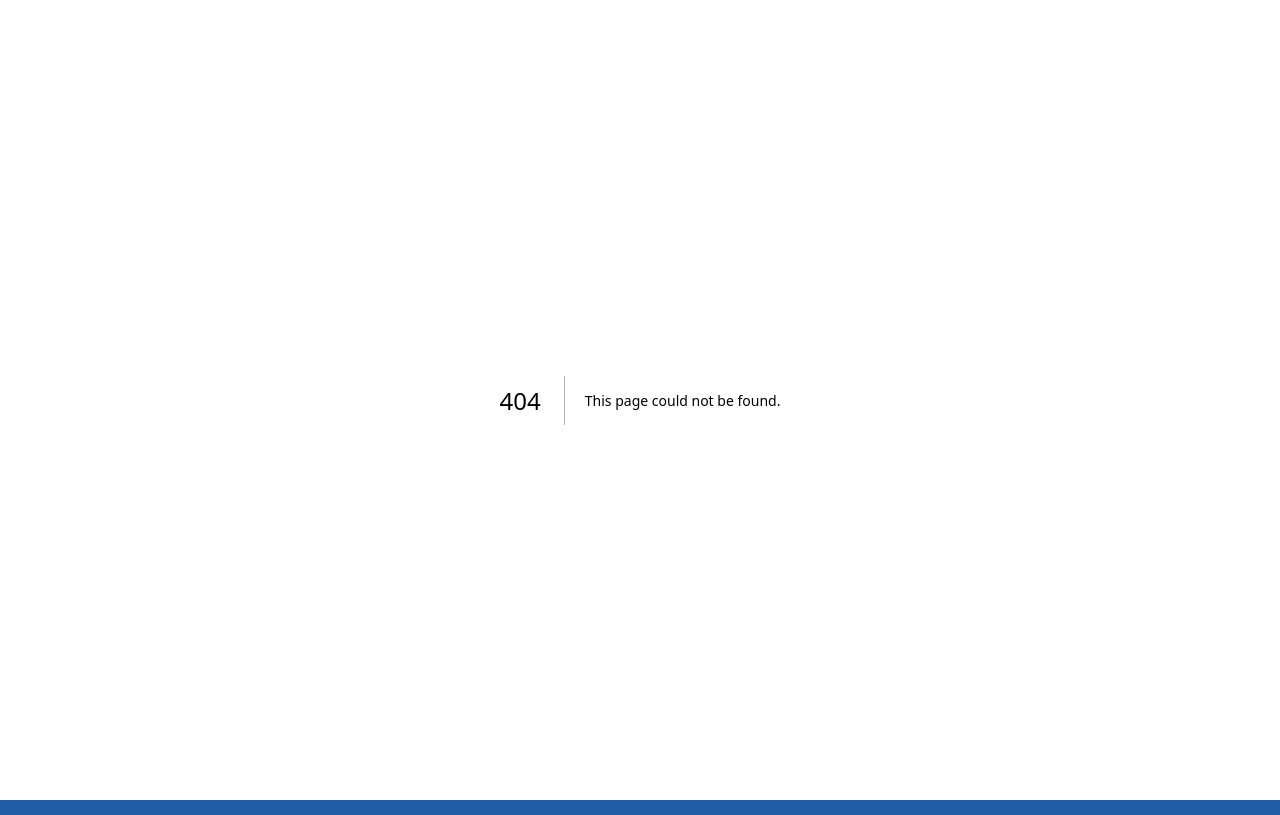
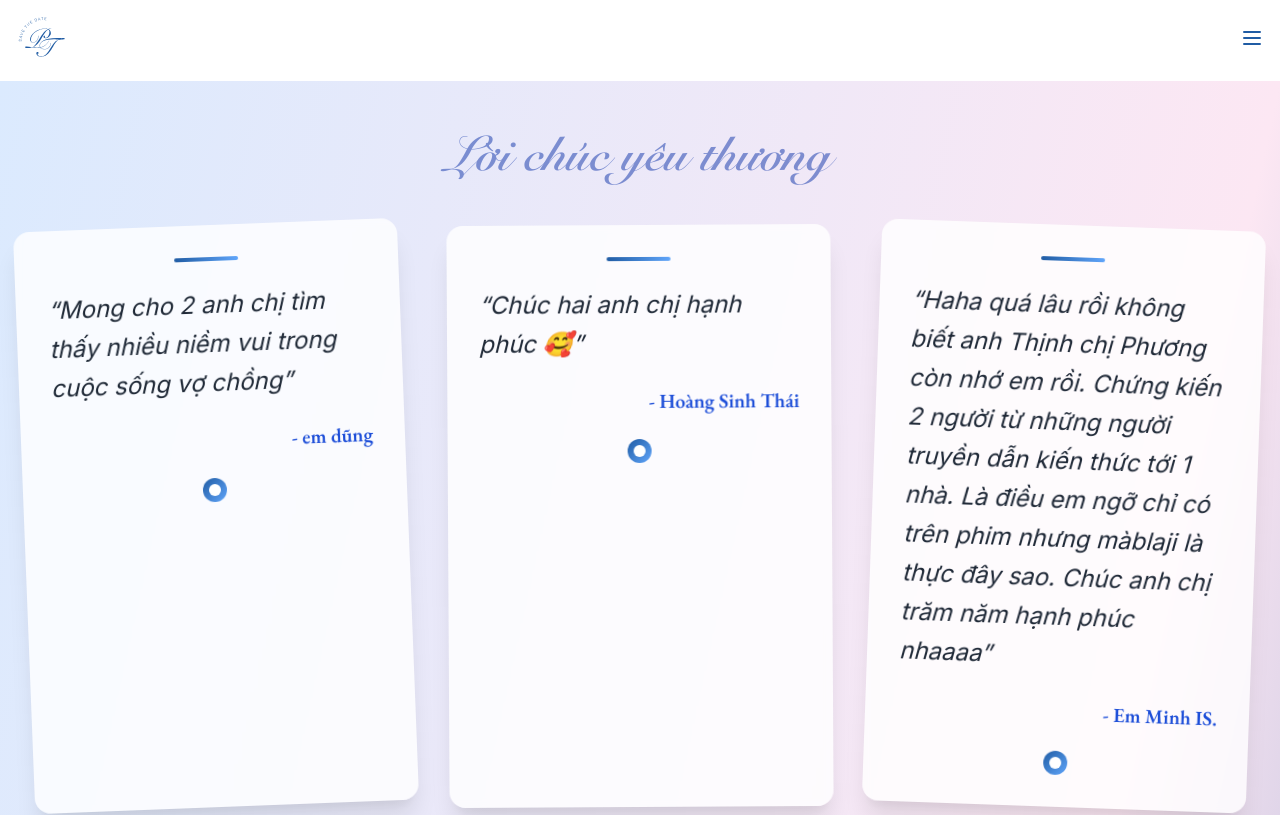
Before and after one commit to tudacoding/wedding-player, a Next.js app: page /wishes in a window 1280 px wide. Before the commit this address had no page. Shown: the top 815 px of the page. Built offline with nearby package versions, Linux system fonts and the light colour scheme.

Commit message:
update page wishes

```diff
--- /dev/null
+++ b/src/app/wishes/page.tsx
@@ -0,0 +1,50 @@
+import React from 'react';
+import Header from '@/app/components/Header';
+import fs from 'fs';
+import path from 'path';
+
+const WishesPage = () => {
+  const wishesContent = fs.readFileSync(path.join(process.cwd(), 'src', 'app', 'modules', 'wishes', 'listwishes.txt'), 'utf8');
+  const wishes = wishesContent.split('-').map(wish => {
+    const lines = wish.trim().split('\n');
+    if (lines.length >= 2) {
+      const nameLine = lines[0];
+      const wishLine = lines.slice(1).join('\n');
+      return {
+        sender: nameLine.replace('Name: ', '').trim(),
+        content: wishLine.replace('Wishes: ', '').trim()
+      };
+    }
+    return null;
+  }).filter(wish => wish !== null && wish.sender && wish.content);
+
+  return (
+    <>
+      <Header />
+      <div className="px-4 py-12 bg-gradient-to-br from-blue-100 via-pink-100 to-primary min-h-screen">
+        <h1 className="text-5xl font-bold font-svn-snell mb-12 text-center text-blue-800 font-cursive animate-pulse">Lời chúc yêu thương</h1>
+        <div className="flex flex-wrap justify-center gap-10">
+          {wishes.map((wish, index) => (
+            <div
+              key={index}
+              className="bg-white p-8 rounded-2xl shadow-xl hover:shadow-2xl transition-all duration-500 transform hover:-translate-y-2 hover:rotate-2 max-w-sm w-full backdrop-blur-sm bg-opacity-80 hover:scale-105"
+              style={{
+                boxShadow: '0 20px 25px -5px rgba(0, 0, 0, 0.1), 0 10px 10px -5px rgba(0, 0, 0, 0.04)',
+                transform: `rotate(${Math.random() * 6 - 3}deg)`,
+              }}
+            >
+              <div className="mb-6 h-1 w-16 bg-gradient-to-r from-primary to-blue-400 rounded-full mx-auto"></div>
+              <p className="text-gray-800 text-2xl font-handwriting leading-relaxed mb-6 italic">&ldquo;{wish?.content}&rdquo;</p>
+              <p className="text-blue-700 text-xl font-eb-garamond font-semibold mt-6 text-right">- {wish?.sender}</p>
+              <div className="w-6 h-6 bg-gradient-to-br from-primary to-blue-400 rounded-full mx-auto mt-6 flex items-center justify-center animate-spin-slow">
+                <div className="w-3 h-3 bg-white rounded-full"></div>
+              </div>
+            </div>
+          ))}
+        </div>
+      </div>
+    </>
+  );
+};
+
+export default WishesPage;
```
Also changed, not shown: src/app/modules/wishes/listwishes.txt (added).
